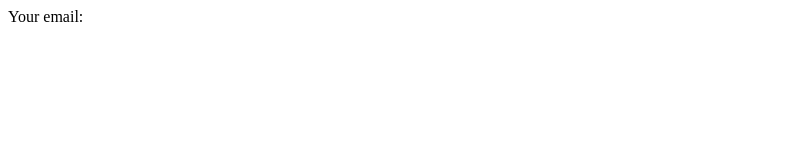
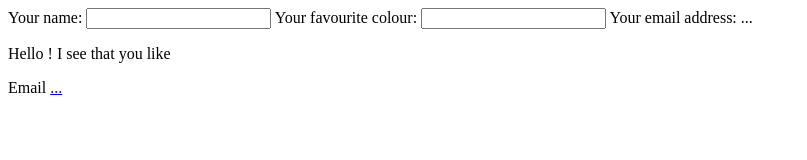
Before and after one commit to ngTraining/angular-templates, a plain HTML site: page step-06 - Interpolation/task/index.html in a window 1280 px wide. Shown: the whole page, without its empty margins (0-807 px from the left). Drawn offline with Linux system fonts and the light colour scheme.

Commit message:
step-6: add task starting point and tidy up

```diff
--- a/step-06 - Interpolation/task/index.html
+++ b/step-06 - Interpolation/task/index.html
@@ -6,6 +6,11 @@
 	  <script src="../../lib/angular.js"></script>
 	</head>
 	<body>
-		<label>Your email:</label>
+		Your name: <input type="text" ng-model="name"/>
+		Your favourite colour: <input type="text" ng-model="colour"/>
+		Your email address: ...
+
+		<p>Hello {{name}}! I see that you like <span style="color: {{colour}}"> {{colour}}</span></p>
+		<p>Email <a href="mailto:...">...</a></p>
 	</body>
 </html>
```
Also changed, not shown: step-06 - Interpolation/example/index.html (+4 -5 lines), 1 other file.
